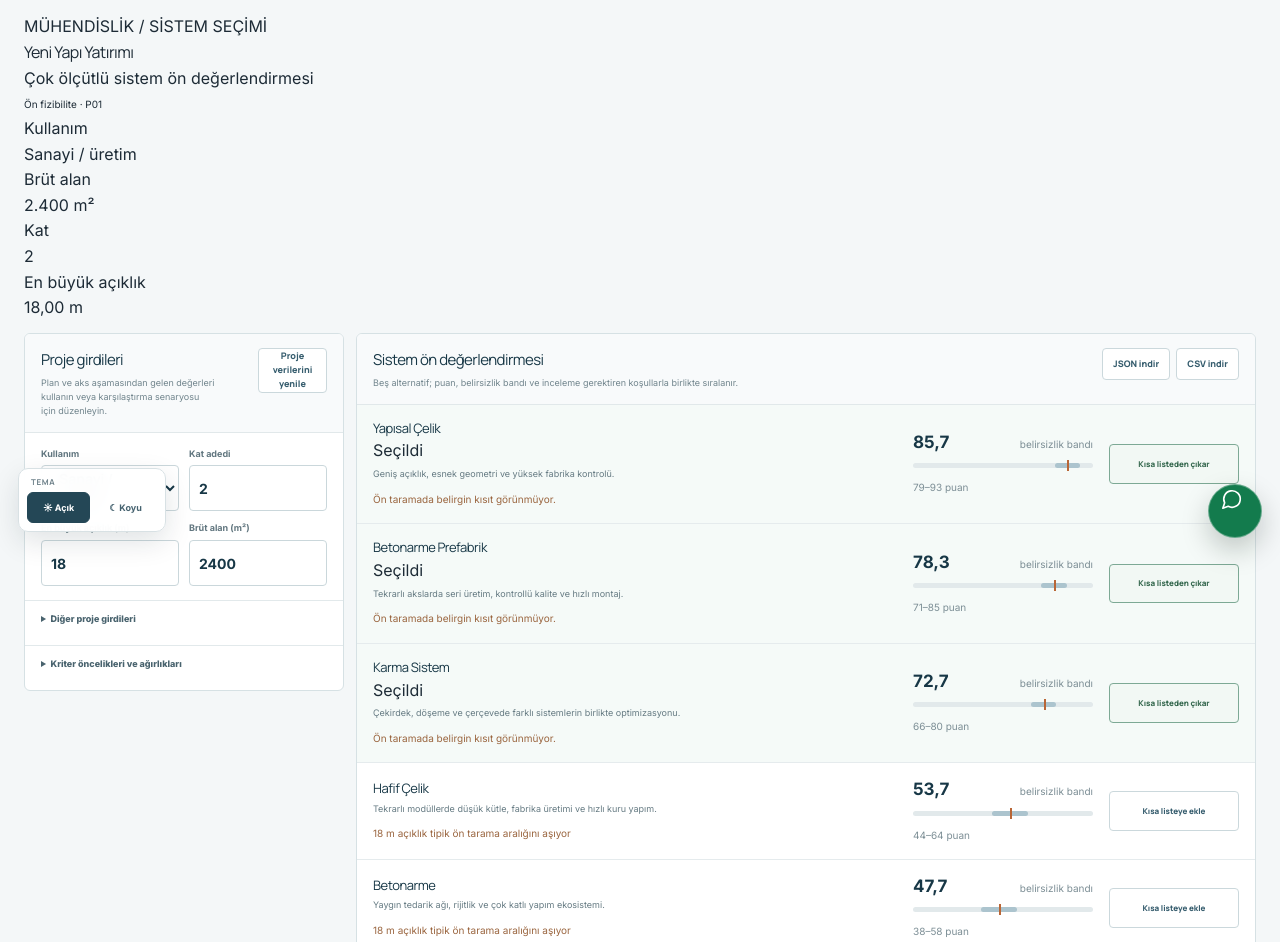
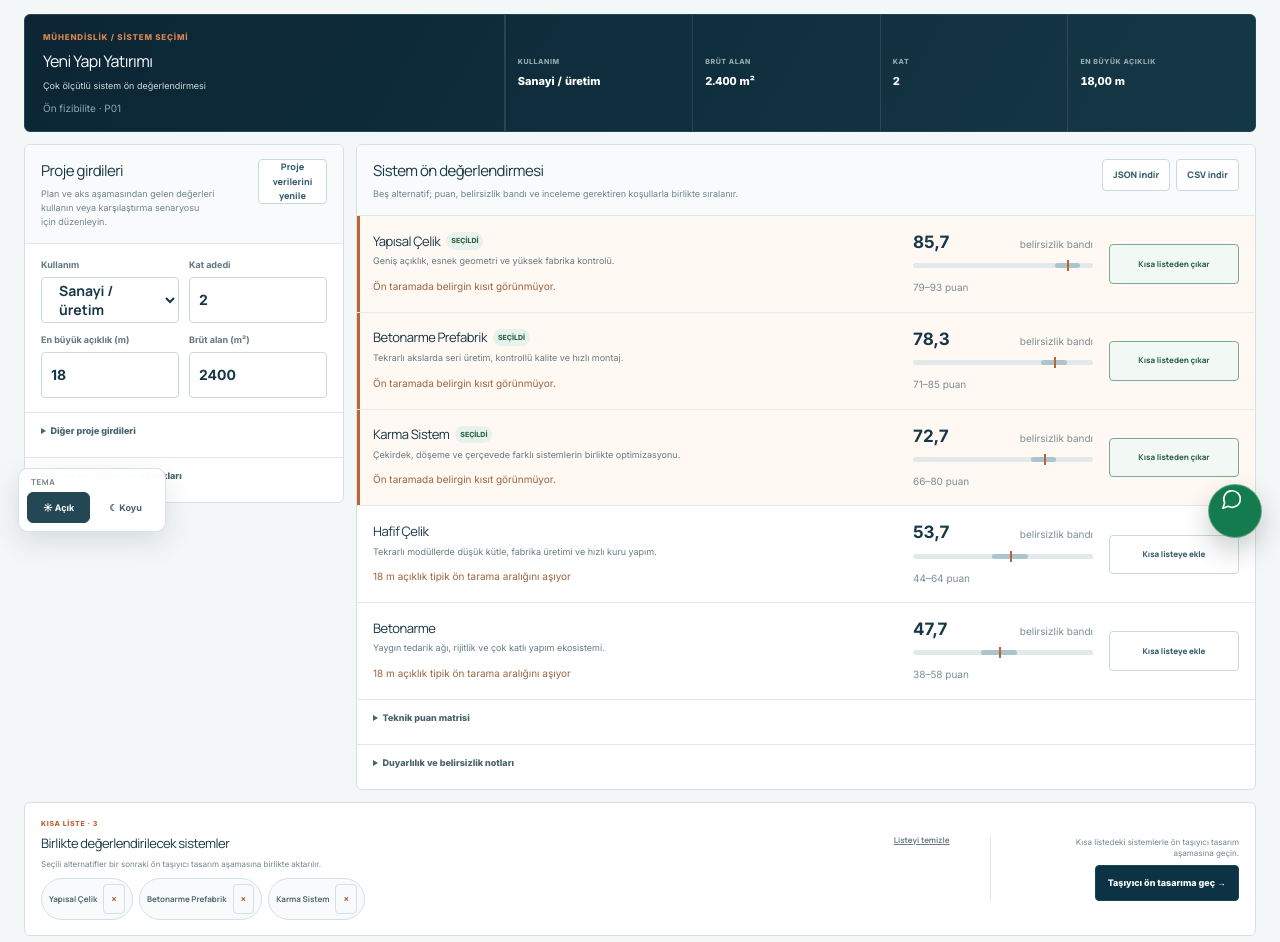
Before and after one commit to BuseIbsiroglu0637/arkemx-core-v1, a Next.js app: page /yapi-sistemi-karsilastirma/mcda in a window 1280 px wide. Shown: the part 250-1192 px from the top of the page. Built offline with nearby package versions, Linux system fonts and the light colour scheme.

Commit message:
ui: align focused MCDA route with final comparison layout

```diff
--- a/app/yapi-sistemi-karsilastirma/mcda/mcda.css
+++ b/app/yapi-sistemi-karsilastirma/mcda/mcda.css
@@ -480,3 +480,191 @@
     flex-direction:column;
   }
 }
+
+
+/* Shared final MCDA component: context summary, selected cards and shortlist actions */
+.arx-mcda-page .arx-system-context {
+  display:grid;
+  grid-template-columns:minmax(230px,.78fr) minmax(0,1.22fr);
+  gap:0;
+  overflow:hidden;
+  border:1px solid #244654;
+  border-radius:6px;
+  background:linear-gradient(120deg,#0b2534,#143746);
+  color:#fff;
+}
+.arx-mcda-page .arx-system-context-copy {
+  padding:16px 18px;
+  border-right:1px solid rgba(255,255,255,.12);
+}
+.arx-mcda-page .arx-system-context-copy > span {
+  display:block;
+  color:#dc8553;
+  font-size:8px;
+  font-weight:800;
+  letter-spacing:.1em;
+}
+.arx-mcda-page .arx-system-context-copy h2 {
+  margin:5px 0 0;
+  color:#fff;
+  font-size:16px;
+}
+.arx-mcda-page .arx-system-context-copy p {
+  margin:4px 0 0;
+  color:#cedade;
+  font-size:9px;
+}
+.arx-mcda-page .arx-system-context-copy small {
+  display:block;
+  margin-top:8px;
+  color:#90a6ae;
+  font-size:8px;
+}
+.arx-mcda-page .arx-system-context-kpis {
+  display:grid;
+  grid-template-columns:repeat(4,minmax(0,1fr));
+  margin:0;
+}
+.arx-mcda-page .arx-system-context-kpis > div {
+  display:flex;
+  flex-direction:column;
+  justify-content:center;
+  gap:5px;
+  padding:13px 12px;
+  border-left:1px solid rgba(255,255,255,.1);
+}
+.arx-mcda-page .arx-system-context-kpis dt {
+  color:#91a8b0;
+  font-size:7px;
+  font-weight:800;
+  letter-spacing:.08em;
+  text-transform:uppercase;
+}
+.arx-mcda-page .arx-system-context-kpis dd {
+  margin:0;
+  color:#fff;
+  font-size:11px;
+  font-weight:800;
+  font-variant-numeric:tabular-nums;
+}
+.arx-mcda-page .arx-system-result-title {
+  display:flex;
+  align-items:center;
+  gap:6px;
+}
+.arx-mcda-page .arx-system-result-title span {
+  padding:3px 5px;
+  border-radius:999px;
+  background:#e6f2eb;
+  color:#35684e;
+  font-size:7px;
+  font-weight:800;
+  text-transform:uppercase;
+}
+.arx-mcda-page .arx-system-result.is-selected {
+  box-shadow:inset 3px 0 0 #b96636;
+  background:#fff8f3;
+}
+.arx-mcda-page .arx-system-shortlist {
+  display:grid;
+  grid-template-columns:minmax(0,1fr) auto;
+  align-items:center;
+  gap:16px 22px;
+}
+.arx-mcda-page .arx-system-shortlist-heading {
+  display:flex;
+  align-items:flex-start;
+  justify-content:space-between;
+  gap:14px;
+}
+.arx-mcda-page .arx-system-shortlist-heading > div > span {
+  display:block;
+  margin-bottom:4px;
+  color:#b96636;
+  font-size:7px;
+  font-weight:800;
+  letter-spacing:.09em;
+}
+.arx-mcda-page .arx-system-shortlist-heading p {
+  margin:4px 0 0;
+  color:#71858d;
+  font-size:8px;
+}
+.arx-mcda-page .arx-system-shortlist-heading > button {
+  border:0;
+  background:transparent;
+  color:#6b7e86;
+  font-size:8px;
+  font-weight:700;
+  text-decoration:underline;
+  cursor:pointer;
+}
+.arx-mcda-page .arx-system-tags button,
+.arx-mcda-page .arx-system-tags .is-empty {
+  display:inline-flex;
+  align-items:center;
+  gap:6px;
+  min-height:25px;
+  padding:5px 7px;
+  border:1px solid #d5e0e3;
+  border-radius:999px;
+  background:#f8fafb;
+  color:#526971;
+  font-size:8px;
+  font-weight:700;
+}
+.arx-mcda-page .arx-system-tags button { cursor:pointer; }
+.arx-mcda-page .arx-system-tags button span { color:#a35f3b; font-size:11px; }
+.arx-mcda-page .arx-system-next {
+  display:grid;
+  justify-items:end;
+  gap:6px;
+  min-width:210px;
+  padding-left:18px;
+  border-left:1px solid #e0e7e9;
+}
+.arx-mcda-page .arx-system-next p {
+  max-width:230px;
+  margin:0;
+  color:#71858d;
+  font-size:8px;
+  line-height:1.4;
+  text-align:right;
+}
+.arx-mcda-page .arx-system-next a,
+.arx-mcda-page .arx-system-next button {
+  display:inline-flex;
+  align-items:center;
+  justify-content:center;
+  min-height:36px;
+  padding:0 12px;
+  border:1px solid #164759;
+  border-radius:4px;
+  background:#0d3244;
+  color:#fff;
+  font-size:9px;
+  font-weight:800;
+  text-decoration:none;
+}
+.arx-mcda-page .arx-system-next button:disabled {
+  border-color:#d3dcdf;
+  background:#e9eef0;
+  color:#87969d;
+}
+.arx-mcda-page .arx-system-note b { color:#a45331; }
+@media(max-width:960px) {
+  .arx-mcda-page .arx-system-context { grid-template-columns:1fr; }
+  .arx-mcda-page .arx-system-context-copy { border-right:0; border-bottom:1px solid rgba(255,255,255,.12); }
+}
+@media(max-width:680px) {
+  .arx-mcda-page .arx-system-context-kpis { grid-template-columns:1fr 1fr; }
+  .arx-mcda-page .arx-system-shortlist { grid-template-columns:1fr; }
+  .arx-mcda-page .arx-system-next {
+    justify-items:start;
+    min-width:0;
+    padding:12px 0 0;
+    border-left:0;
+    border-top:1px solid #e0e7e9;
+  }
+  .arx-mcda-page .arx-system-next p { text-align:left; }
+}
```
